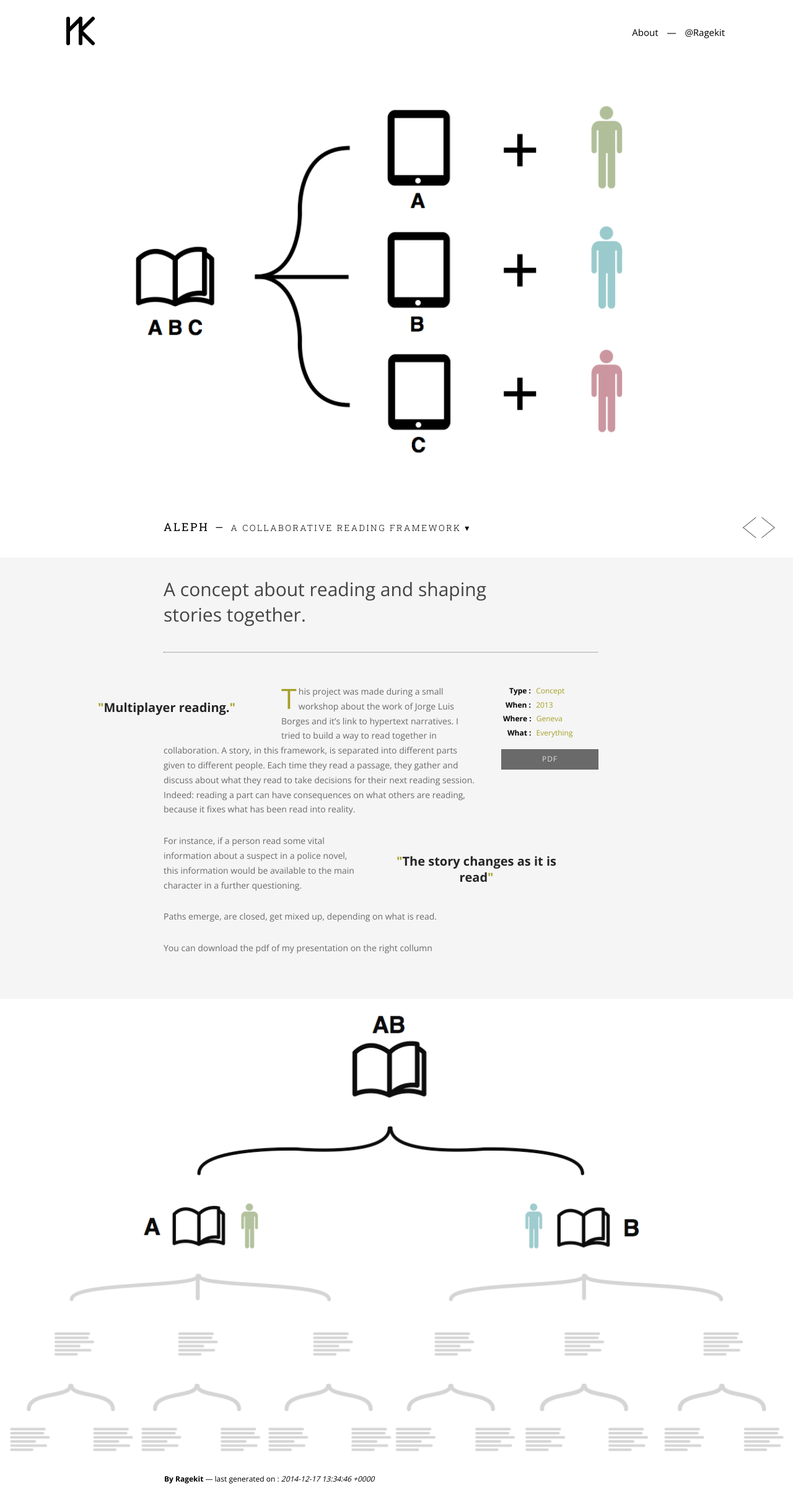
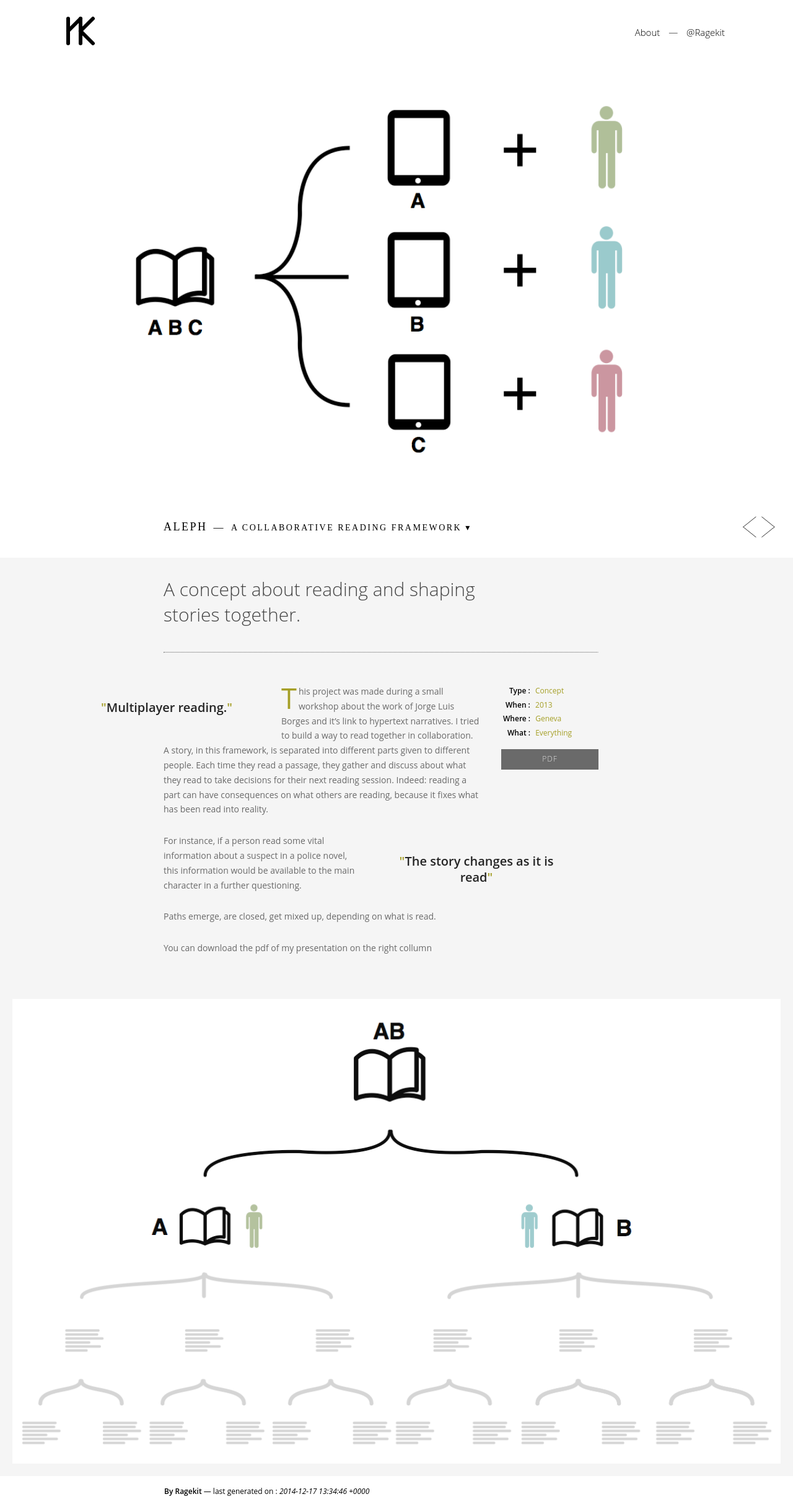
Before and after one commit to ragekit/ragekit.github.io, a Jekyll site: the page built from _posts/2013-04-01-Aleph.markdown, in a window 1280 px wide. Shown: the whole page at 62% size. Built offline with Jekyll 4.4.1, drawn with Linux system fonts in a browser that asks for light colours.

Commit message:
bord sur galleries

```diff
--- a/_includes/head.html
+++ b/_includes/head.html
@@ -5,9 +5,9 @@
     <meta name="viewport" content="width=device-width">
     <meta name="description" content="{{ site.description }}">
     <link rel="canonical" href="{{ page.url | replace:'index.html','' | prepend: site.baseurl | prepend: site.url }}">
-    <link href='https://fonts.googleapis.com/css?family=Roboto+Slab:400,100,300,700' rel='stylesheet' type='text/css'>
+    <!-- <link href='https://fonts.googleapis.com/css?family=Roboto+Slab:400,100,300,700' rel='stylesheet' type='text/css'>
     <link href='http://fonts.googleapis.com/css?family=Open+Sans:100,300,400,700' rel='stylesheet' type='text/css'>
-    <link href='http://fonts.googleapis.com/css?family=Roboto:100,300,400,700' rel='stylesheet' type='text/css'>
+    <link href='http://fonts.googleapis.com/css?family=Roboto:100,300,400,700' rel='stylesheet' type='text/css'> -->
     <!-- Custom CSS -->
     <link rel="stylesheet" href="{{ "css/main.css" | prepend: site.baseurl }}">
 
--- a/css/main.scss
+++ b/css/main.scss
@@ -180,12 +180,14 @@
   // margin-left : auto;
   // margin-right : auto;
   //padding:50px;
+  padding: 0 20px;
   div.image{
     cursor: pointer; cursor: hand;
     width:100%;
     //set in js ?
   //  height:550px;
 //    height:500px;
+    margin-bottom:20px;
     background-position: center;
     background-size: cover;
     background-repeat : no-repeat;
```
